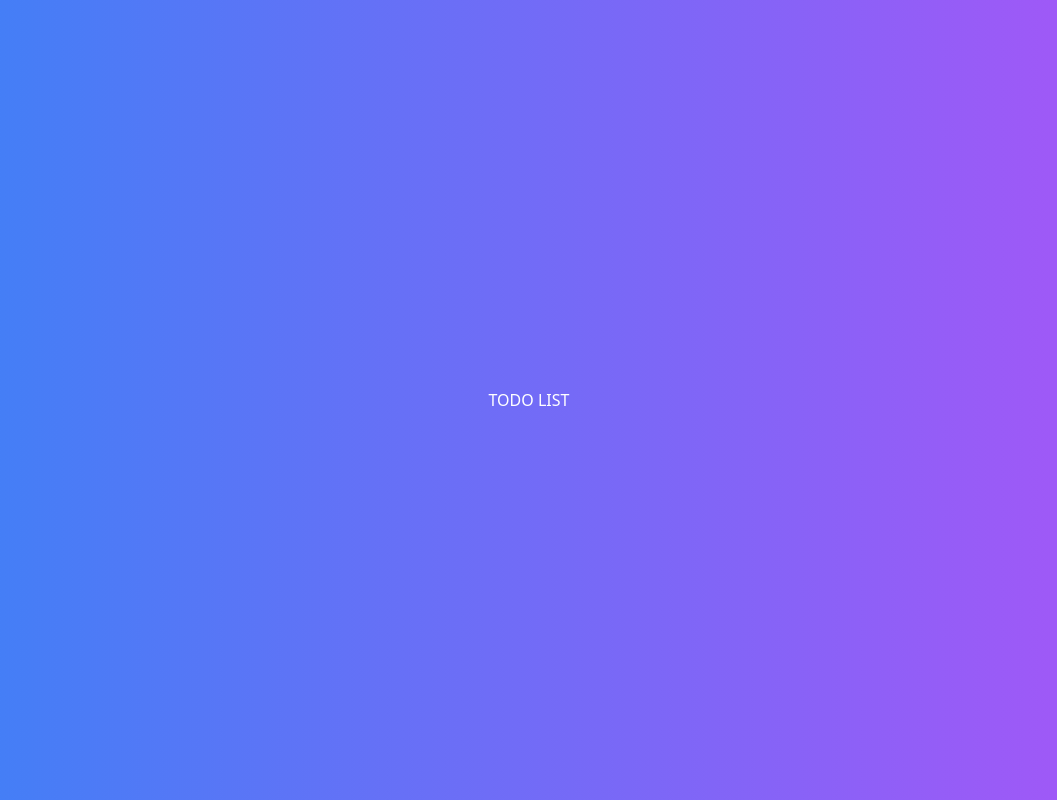
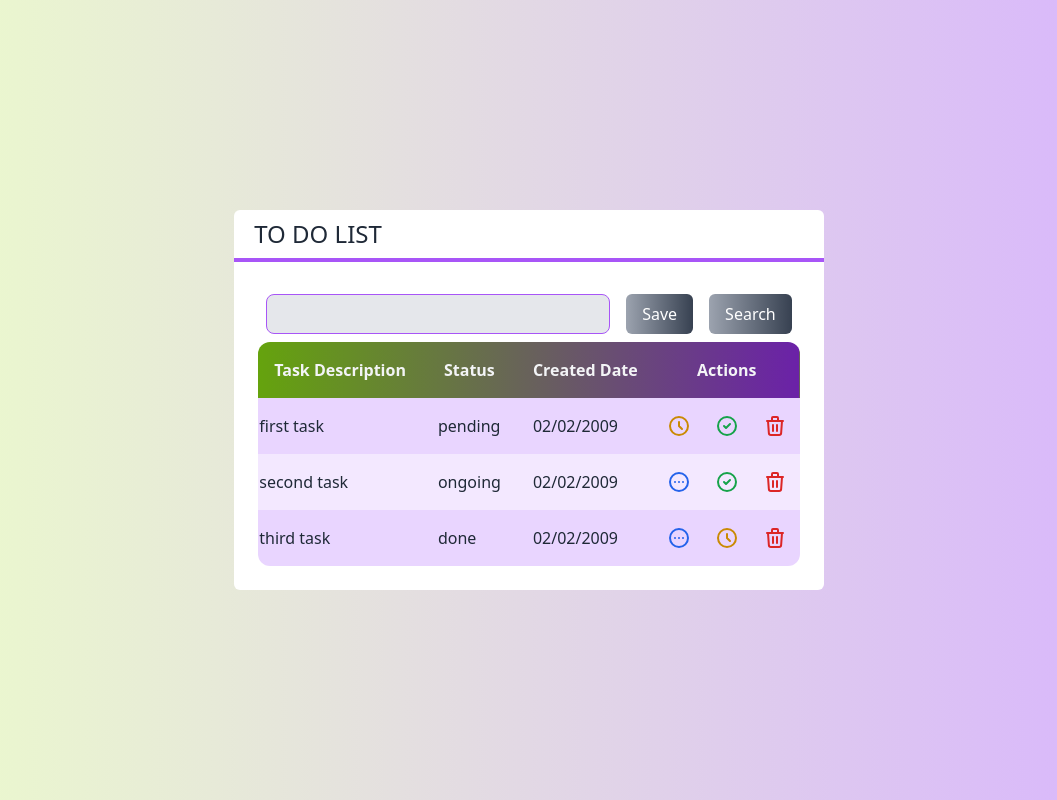
Before and after one commit to rtxnak/todo-list, a Next.js app in the folder app/frontend/: page / in a window 1280 px wide. Shown: the whole page, without its empty margins (111-1168 px from the left). Built offline with nearby package versions, Linux system fonts and the light colour scheme.

Commit message:
feat: added save function on save button on InputAndSearchBar, and added table with tasks information, actions and the actions functions

```diff
--- /dev/null
+++ b/app/frontend/src/api/noBackEndApi.ts
@@ -0,0 +1,33 @@
+// This component was created to use this application without a back-end
+
+import Task from "../core/Task"
+
+const tasksArray = [
+  new Task('first task', 'pending', '02/02/2009', "as56da65sd5d41"),
+  new Task('second task', 'ongoing', '02/02/2009', "2sadyu5d5452353"),
+  new Task('third task', 'done', '02/02/2009', "3kjh5k4544")
+]
+
+export function getAll(tasks = tasksArray) {
+  console.log(tasks)
+  return tasks
+}
+
+export function createTask(tasks: Task[], newTask: string) {
+  const status = "pending";
+  const date = new Date().toLocaleDateString("pt-BR");
+  const id = tasks.length + Math.random() * 10;
+  tasks.push(
+    new Task(newTask, status, date, id.toString()),
+  )
+  return tasks
+}
+
+export function updateTaskStatusFunc(tasks: Task[], id: string, newStatus: string) {
+  tasks.find(task => task.id == id).status = newStatus
+  return tasks
+}
+
+export function deleteTask(tasks: Task[], id: string) {
+  return tasks.filter(task => task.id !== id)
+};
--- /dev/null
+++ b/app/frontend/src/components/Table.tsx
@@ -0,0 +1,62 @@
+import Task from "../core/Task";
+import { actionOnPeding, actionOnOngoing, actionOnFinished} from "../components/tableActionsButtons"
+
+
+interface TableProps {
+  tasks: Task[];
+  statusOnChange?: (task: Task, status: string) => void
+  removeOneTask?: (task: Task) => void
+  sortAllTasks?: (task: Task[], type: string) => void
+  setEditBarVisbile?: (value: boolean) => void
+  setTaskOnUpdate?: (task: Task) => void
+}
+
+export default function Table(props: TableProps) {
+  function tableHeader() {
+    return (
+      <tr>
+        <th className="p-4">Task Description</th>
+        <th className="p-4">Status</th>
+        <th className="p-4">Created Date</th>
+        <th className="p-4">Actions</th>
+      </tr>
+    )
+  }
+
+  function tableActions(task: Task, props) {
+    return (
+      task.status === "pending" ? actionOnPeding(task, props) : false ||
+        task.status === "ongoing" ? actionOnOngoing(task, props) : false ||
+          task.status === "done" ? actionOnFinished(task, props) : false
+    )
+  }
+
+  function tableBody() {
+    return props.tasks?.map((task, i) => {
+      return (
+        <tr key={task.id}
+          className={`${i % 2 === 0 ? 'bg-purple-200' : 'bg-purple-100'}`}
+        >
+          <td>{task.description}</td>
+          <td className="text-left p-4 items-center">{task.status}</td>
+          <td className="text-left p-4 items-center">{task.date}</td>
+          {tableActions(task, props)}
+        </tr>
+      )
+    })
+  }
+
+  return (
+    <table className="w-full rounded-xl overflow-hidden">
+      <thead className={`
+        text-gray-100
+        bg-gradient-to-r from-lime-600 to-purple-800
+      `}>
+        {tableHeader()}
+      </thead>
+      <tbody>
+        {tableBody()}
+      </tbody>
+    </table>
+  )
+}
--- /dev/null
+++ b/app/frontend/src/components/tableActionsButtons.tsx
@@ -0,0 +1,107 @@
+import { pendingIcon, onGoingIcon, FinishedIcon, trashIcon } from "../components/Icons"
+import Task from "../core/Task";
+
+interface ActionProps {
+  tasks: Task;
+  statusOnChange: (task: Task, status: string) => void
+  removeOneTask?: (task: Task) => void
+}
+
+export function actionOnPeding(task: Task, props: ActionProps) {
+  return (
+    <td>
+      <div className="flex justify-center">
+        <button
+          onClick={() => props.statusOnChange?.(task, "ongoing")}
+          className={`
+      text-yellow-600 rounded-full p-2 m-1
+      hover:bg-purple-50
+      `}>
+          {onGoingIcon}
+        </button>
+        <button
+          onClick={() => props.statusOnChange?.(task, "done")}
+          className={`
+      text-green-600 rounded-full p-2 m-1
+      hover:bg-purple-50
+      `}>
+          {FinishedIcon}
+        </button>
+        <button
+          onClick={() => props.removeOneTask?.(task)}
+          className={`
+      text-red-600 rounded-full p-2 m-1
+      hover:bg-purple-50
+      `}>
+          {trashIcon}
+        </button>
+      </div>
+    </td>
+  )
+}
+
+export function actionOnOngoing(task: Task, props: ActionProps) {
+  return (
+    <td>
+      <div className="flex justify-center">
+        <button
+          onClick={() => props.statusOnChange?.(task, "pending")}
+          className={`
+      text-blue-600 rounded-full p-2 m-1
+      hover:bg-purple-50
+      `}>
+          {pendingIcon}
+        </button>
+        <button
+          onClick={() => props.statusOnChange?.(task, "done")}
+          className={`
+      text-green-600 rounded-full p-2 m-1
+      hover:bg-purple-50
+      `}>
+          {FinishedIcon}
+        </button>
+        <button
+          onClick={() => props.removeOneTask?.(task)}
+          className={`
+      text-red-600 rounded-full p-2 m-1
+      hover:bg-purple-50
+      `}>
+          {trashIcon}
+        </button>
+      </div>
+    </td>
+  )
+}
+
+export function actionOnFinished(task: Task, props: ActionProps) {
+  return (
+    <td>
+      <div className="flex justify-center">
+        <button
+          onClick={() => props.statusOnChange?.(task, "pending")}
+          className={`
+      text-blue-600 rounded-full p-2 m-1
+      hover:bg-purple-50
+      `}>
+          {pendingIcon}
+        </button>
+        <button
+          onClick={() => props.statusOnChange?.(task, "ongoing")}
+          className={`
+      text-yellow-600 rounded-full p-2 m-1
+      hover:bg-purple-50
+      `}>
+          {onGoingIcon}
+        </button>
+        <button
+          onClick={() => props.removeOneTask?.(task)}
+          className={`
+      text-red-600 rounded-full p-2 m-1
+      hover:bg-purple-50
+      `}>
+          {trashIcon}
+        </button>
+      </div>
+    </td>
+  )
+}
--- /dev/null
+++ b/app/frontend/src/hooks/useTasks.ts
@@ -0,0 +1,44 @@
+import { useEffect, useState } from "react"
+import Task from "../core/Task";
+import { getAll, createTask, updateTaskStatusFunc, deleteTask } from "../api/noBackEndApi";
+
+export default function useTasks() {
+
+  const [tasks, setTasks] = useState<Task[]>([])
+  const [taskToggle, setTaskToggle] = useState<boolean>(false)
+
+  useEffect(() => { getAllTasks() }, [])
+
+  function getAllTasks(tasks = undefined) {
+    const response = getAll(tasks)
+    setTasks(response);
+  }
+
+  function createNewTask(newTask: string) {
+    createTask(tasks, newTask);
+    setTaskToggle(!taskToggle)
+    getAllTasks(tasks);
+  }
+
+  function updateTaskStatus(updateTask: Task, status: string) {
+    const id = updateTask.id
+    const newtasks = updateTaskStatusFunc(tasks, id, status)
+    setTaskToggle(!taskToggle)
+    getAllTasks(newtasks);
+  }
+
+  function removeOneTask(task: Task) {
+    const id = task.id.toString()
+    const newtasks = deleteTask(tasks, id);
+    setTaskToggle(!taskToggle)
+    getAllTasks(newtasks);
+  }
+
+
+  return {
+    tasks,
+    createNewTask,
+    updateTaskStatus,
+    removeOneTask,
+  }
+}
--- a/app/frontend/src/pages/index.tsx
+++ b/app/frontend/src/pages/index.tsx
@@ -1,11 +1,30 @@
+import Layout from "../components/Layout"
+import InputAndSearchBarProps from "../components/InputAndSearchBar"
+import Table from "../components/Table"
+import useTasks from "../hooks/useTasks"
+
 export default function Home() {
+
+  const {
+    tasks,
+    createNewTask,
+    updateTaskStatus,
+    removeOneTask,
+  } = useTasks();
   return (
     <div className={`
       flex justify-center items-center h-screen
-      bg-gradient-to-r from-blue-500 to-purple-500
+      bg-gradient-to-r from-lime-100 to-purple-300
       text-white
     `}>
-      TODO LIST
+      <Layout title={"TO DO LIST"}>
+        <InputAndSearchBarProps tasksOnChange={createNewTask} />
+        <Table
+          tasks={tasks}
+          statusOnChange={updateTaskStatus}
+          removeOneTask={removeOneTask}
+        />
+      </Layout>
     </div>
   )
 }
```
